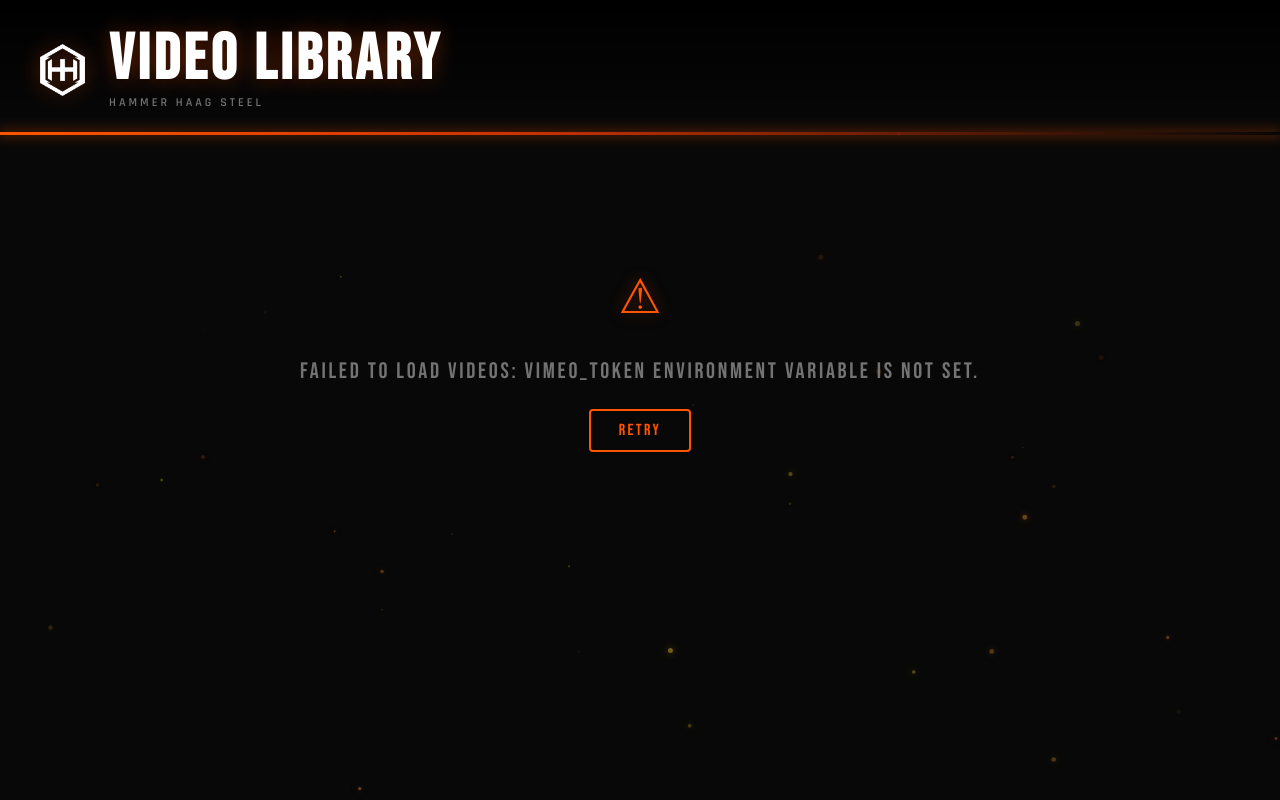
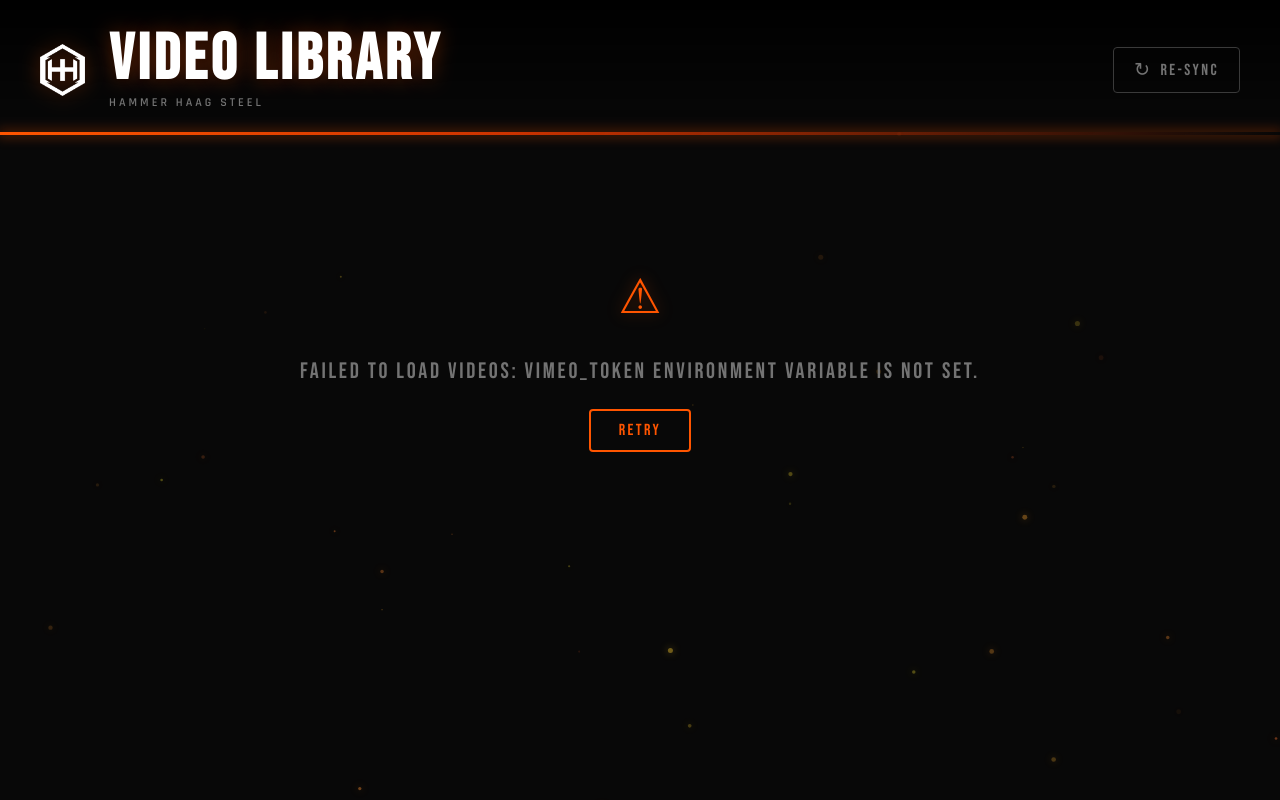
Before and after one commit to FoFoPho/hh-video-embeds, a Flask app: page / in a window 1280 px wide. Run offline with Flask 3, Linux system fonts and the light colour scheme; the visitor is signed in with stand-in values (Sample User, id 1).

Commit message:
Add re-sync button to bust cache and pull fresh Vimeo data on demand
Co-Authored-By: Claude Sonnet 4.6 <noreply@anthropic.com>

```diff
--- a/app.py
+++ b/app.py
@@ -114,6 +114,17 @@ def api_videos():
         return jsonify({"ok": False, "error": str(e)}), 500
 
 
+@app.route("/api/sync", methods=["POST"])
+@login_required
+def api_sync():
+    try:
+        _cache["ts"] = 0
+        data = fetch_videos()
+        return jsonify({"ok": True, "data": data})
+    except Exception as e:
+        return jsonify({"ok": False, "error": str(e)}), 500
+
+
 if __name__ == "__main__":
     port = int(os.environ.get("PORT", 5000))
     app.run(host="0.0.0.0", port=port, debug=False)
--- a/static/script.js
+++ b/static/script.js
@@ -334,9 +334,48 @@ function hide(id) {
   if (el) el.classList.add('hidden');
 }
 
+/* ─── Re-sync ─────────────────────────────────────── */
+async function syncVideos() {
+  const btn = document.getElementById('sync-btn');
+  btn.disabled = true;
+  btn.classList.add('syncing');
+  btn.querySelector('.sync-text').textContent = 'SYNCING…';
+
+  try {
+    const resp = await fetch('/api/sync', { method: 'POST' });
+    const json = await resp.json();
+    if (!json.ok) throw new Error(json.error || 'Sync failed');
+
+    const content = document.getElementById('content');
+    content.innerHTML = '';
+    if (!json.data || json.data.length === 0) {
+      content.innerHTML = '<p style="text-align:center;color:var(--text-dim);font-family:var(--font-head);font-size:1.4rem;padding:60px 0">No videos found.</p>';
+    } else {
+      json.data.forEach((group, i) => content.appendChild(renderYearSection(group, i === 0)));
+    }
+
+    btn.classList.remove('syncing');
+    btn.classList.add('synced');
+    btn.querySelector('.sync-text').textContent = 'SYNCED!';
+    setTimeout(() => {
+      btn.classList.remove('synced');
+      btn.querySelector('.sync-text').textContent = 'RE-SYNC';
+      btn.disabled = false;
+    }, 2000);
+  } catch (err) {
+    btn.classList.remove('syncing');
+    btn.querySelector('.sync-text').textContent = 'FAILED';
+    setTimeout(() => {
+      btn.querySelector('.sync-text').textContent = 'RE-SYNC';
+      btn.disabled = false;
+    }, 2000);
+  }
+}
+
 /* ─── Init ────────────────────────────────────────── */
 document.addEventListener('DOMContentLoaded', () => {
   const canvas = document.getElementById('bg-canvas');
   sparkSystem = new SparkSystem(canvas);
   loadVideos();
+  document.getElementById('sync-btn').addEventListener('click', syncVideos);
 });
--- a/static/style.css
+++ b/static/style.css
@@ -481,6 +481,56 @@ body {
   .video-grid { grid-template-columns: 1fr 1fr; gap: 10px; }
 }
 
+/* ─── Sync button ────────────────────────────────────── */
+.sync-btn {
+  margin-left: auto;
+  display: flex;
+  align-items: center;
+  gap: 8px;
+  padding: 10px 20px;
+  background: transparent;
+  border: 1px solid var(--steel);
+  border-radius: var(--radius);
+  color: var(--text-dim);
+  font-family: var(--font-head);
+  font-size: 1rem;
+  letter-spacing: 0.15em;
+  cursor: pointer;
+  transition: border-color var(--transition), color var(--transition),
+              box-shadow var(--transition);
+  white-space: nowrap;
+  flex-shrink: 0;
+}
+
+.sync-btn:hover:not(:disabled) {
+  border-color: var(--orange);
+  color: var(--orange);
+  box-shadow: 0 0 10px var(--orange-glow);
+}
+
+.sync-btn:disabled { opacity: 0.6; cursor: default; }
+
+.sync-icon {
+  font-size: 1.2rem;
+  display: inline-block;
+  transition: transform 0.3s ease;
+}
+
+.sync-btn.syncing .sync-icon {
+  animation: spin 0.8s linear infinite;
+}
+
+.sync-btn.syncing {
+  border-color: var(--orange);
+  color: var(--orange);
+}
+
+.sync-btn.synced {
+  border-color: var(--green);
+  color: var(--green);
+  box-shadow: 0 0 10px rgba(61, 220, 132, 0.3);
+}
+
 /* ─── Login page ─────────────────────────────────────── */
 .login-wrap {
   position: relative;
--- a/templates/index.html
+++ b/templates/index.html
@@ -20,6 +20,10 @@
         <h1 class="site-title">Video Library</h1>
         <p class="site-sub">Hammer Haag Steel</p>
       </div>
+      <button id="sync-btn" class="sync-btn" title="Re-sync from Vimeo">
+        <span class="sync-icon">&#8635;</span>
+        <span class="sync-text">RE-SYNC</span>
+      </button>
     </div>
     <div class="header-bar"></div>
   </header>
```
